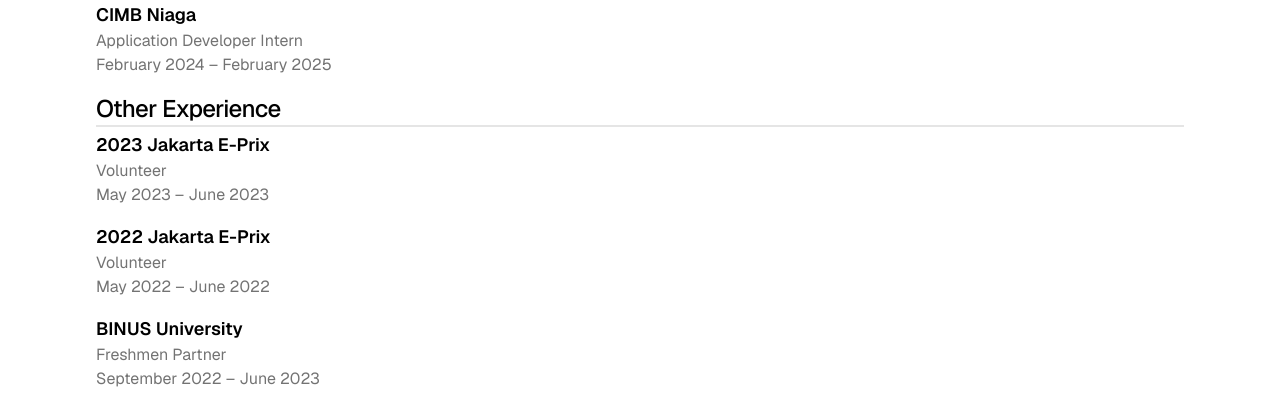
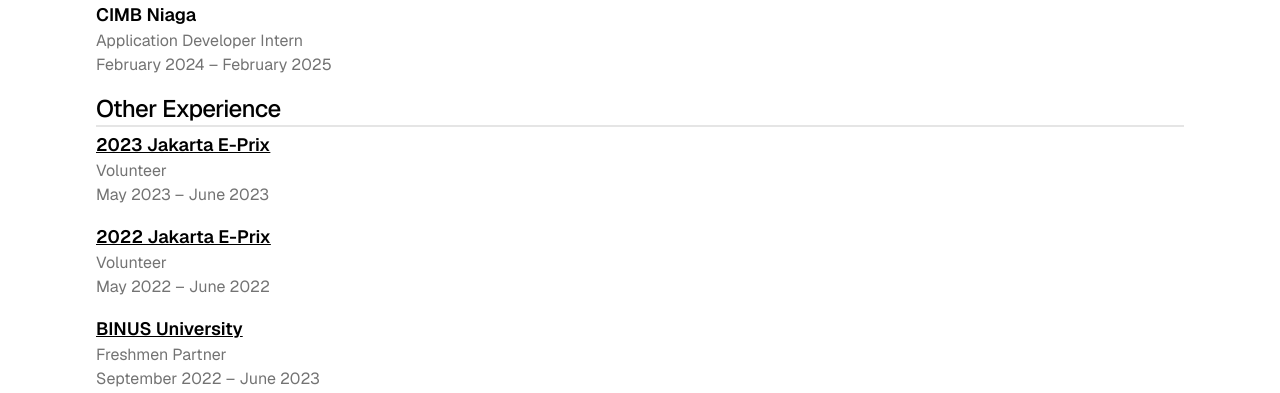
Before and after one commit to RMalik777/porto, a Next.js app: page / in a window 1280 px wide. Shown: the part 3460-3853 px from the top of the page. Built offline with nearby package versions, Linux system fonts and the light colour scheme.

Commit message:
style: add underline in link

```diff
--- a/app/page.tsx
+++ b/app/page.tsx
@@ -146,8 +146,8 @@ export default function Home() {
 					<ul className="flex flex-col gap-4">
 						{otherExperienceList?.map((experience) => (
 							<li key={experience.company} className="flex flex-col items-start gap-0 duration-200">
-								<Link href={experience.externalLink ?? ""} className="group duration-200">
-									<h4 className="flex items-center gap-0 overflow-hidden text-lg font-semibold duration-200 group-hover:text-theme-purple group-focus-visible:text-theme-purple dark:group-hover:text-violet-500 dark:group-focus-visible:text-violet-500">
+								<Link href={experience.externalLink ?? ""} className="group">
+									<h4 className="flex items-center gap-0 overflow-hidden text-lg font-semibold underline underline-offset-1 duration-200 group-hover:text-theme-purple group-focus-visible:text-theme-purple dark:group-hover:text-violet-500 dark:group-focus-visible:text-violet-500">
 										{experience.company}
 										<span className="-ml-px overflow-hidden">
 											<SquareArrowRight className="ml-2 h-full w-auto -translate-x-full text-theme-purple opacity-0 duration-300 ease-[cubic-bezier(0.83,0,0.17,1)] group-hover:translate-x-0 group-hover:opacity-100 group-focus:translate-x-0 group-focus:opacity-100 dark:text-violet-500" />
--- a/package.json
+++ b/package.json
@@ -41,5 +41,5 @@
 		"tailwindcss-animate": "^1.0.7",
 		"typescript": "^5.7.3"
 	},
-	"packageManager": "pnpm@9.15.0+sha512.76e2379760a4328ec4415815bcd6628dee727af3779aaa4c914e3944156c4299921a89f976381ee107d41f12cfa4b66681ca9c718f0668fa0831ed4c6d8ba56c"
+	"packageManager": "pnpm@9.15.4+sha512.b2dc20e2fc72b3e18848459b37359a32064663e5627a51e4c74b2c29dd8e8e0491483c3abb40789cfd578bf362fb6ba8261b05f0387d76792ed6e23ea3b1b6a0"
 }
```
Also changed, not shown: app/globals.css (+5 -3 lines).
